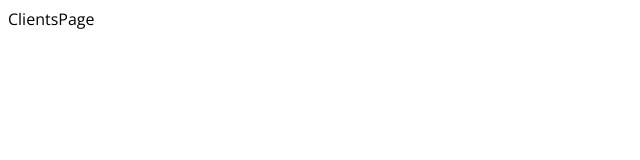
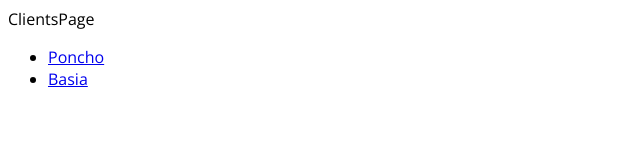
Before and after one commit to Alfonso-Jim/nextjs-course-code-01, a Next.js app: page /clients in a window 1280 px wide. Shown: the top 160 px of the page, without its empty margins (0-640 px from the left). Built offline with nearby package versions, Linux system fonts and the light colour scheme.

Commit message:
Add dynamic link

```diff
--- a/pages/clients/index.tsx
+++ b/pages/clients/index.tsx
@@ -1,7 +1,29 @@
+import Link from "next/link";
 import React from "react";
 
 const ClientsPage = () => {
-  return <div>ClientsPage</div>;
+  const clients = [
+    {
+      id: "punch",
+      name: "Poncho",
+    },
+    {
+      id: "bash",
+      name: "Basia",
+    },
+  ];
+  return (
+    <div>
+      ClientsPage
+      <ul>
+        {clients.map((client) => (
+          <li>
+            <Link href={`/clients/${client.id}`}>{client.name}</Link>
+          </li>
+        ))}
+      </ul>
+    </div>
+  );
 };
 
 export default ClientsPage;
```
